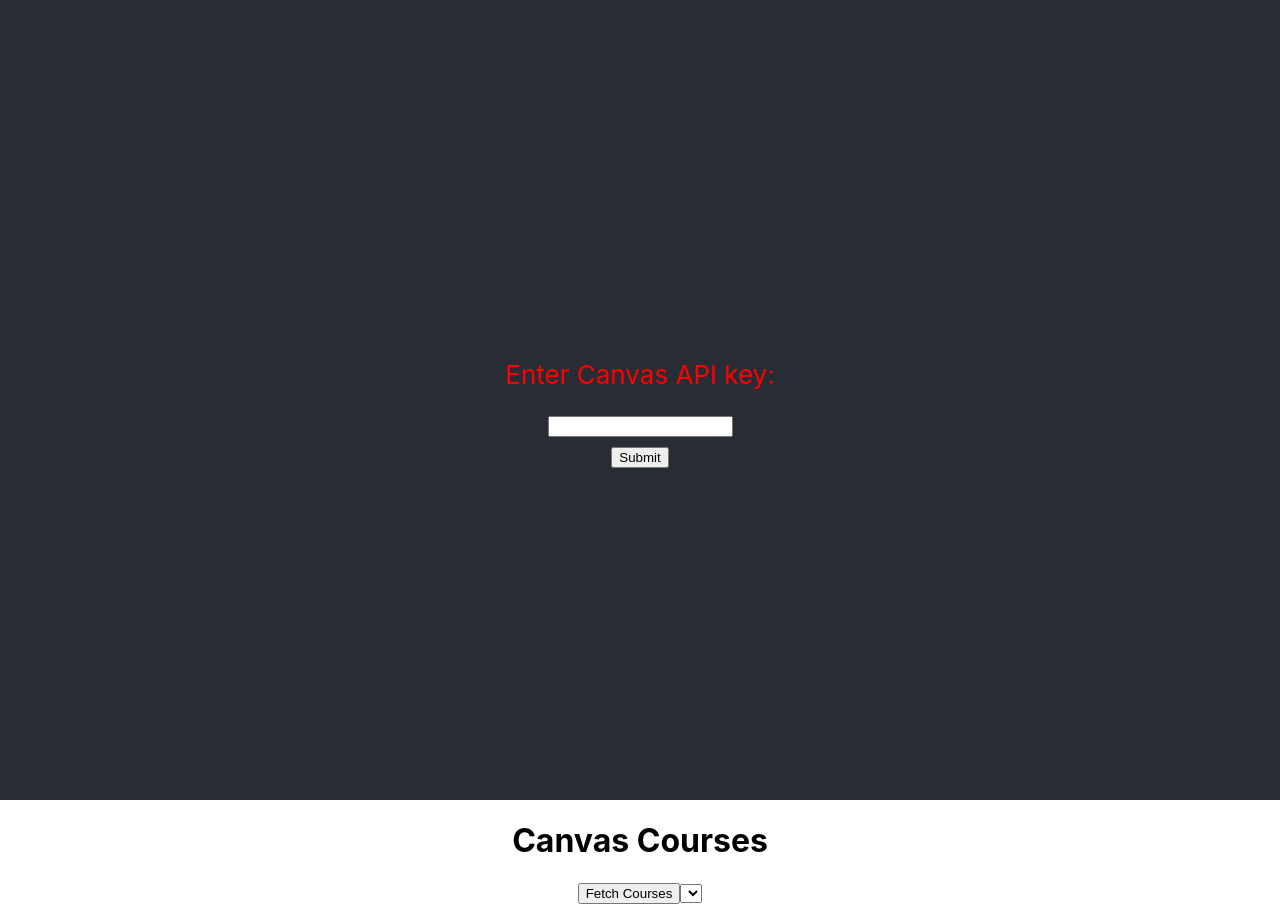
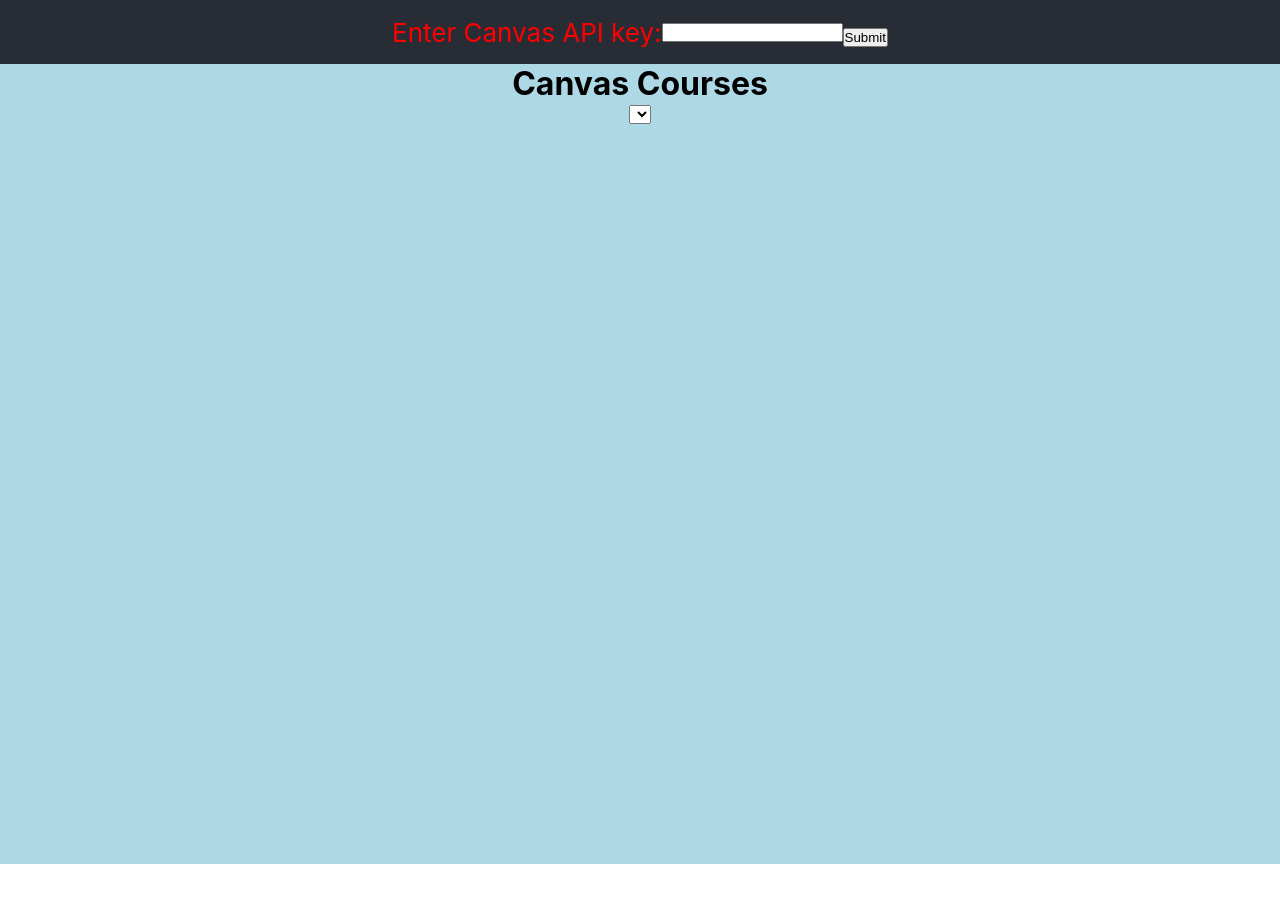
Before and after one commit to MaximilianMeiler/ShellHacks2023, a React (Create React App) app: page / in a window 1280 px wide. After the commit the page ends 864 px from the top, so only its background shows below. Built offline with nearby package versions, Linux system fonts and the light colour scheme.

Commit message:
Course chooser, css editing

```diff
--- a/src/App.css
+++ b/src/App.css
@@ -1,13 +1,19 @@
+* {
+  margin: 0;
+  padding: 0;
+}
+
+
 .App {
   text-align: center;
 }
 
 
-.App-header {
+.AppHeader {
   background-color: #282c34;
-  min-height: 100vh;
+  min-height: 8vh;
   display: flex;
-  flex-direction: column;
+  flex-direction: row;
   align-items: center;
   justify-content: center;
   font-size: calc(10px + 2vmin);
@@ -22,3 +28,8 @@
 .submitKeyButton {
     margin-top: 10px;
 }
+
+.canvasDisplay {
+    background-color: lightblue;
+    height: 100vh;
+}
--- a/src/App.js
+++ b/src/App.js
@@ -12,11 +12,35 @@
     setKey(document.getElementById("keyField").value);
     localStorage.setItem("key", document.getElementById("keyField").value)
     document.getElementById("keyField").value = "";
+    window.scrollTo(0,window.innerHeight * 1/100)   // this is an offense against god
+    setTimeout(() => {
+      window.scrollTo(0,window.innerHeight * 2/100)
+      setTimeout(() => {
+        window.scrollTo(0,window.innerHeight * 3/100)
+        setTimeout(() => {
+          window.scrollTo(0,window.innerHeight * 4/100)
+          setTimeout(() => {
+            window.scrollTo(0,window.innerHeight * 5/100)
+            setTimeout(() => {
+              window.scrollTo(0,window.innerHeight * 6/100)
+              setTimeout(() => {
+                window.scrollTo(0,window.innerHeight * 7/100)
+                setTimeout(() => {
+                  window.scrollTo(0,window.innerHeight * 8/100)
+                }, 5)
+              }, 4)
+            }, 3)
+          }, 2)
+        }, 3)
+      }, 4)
+    }, 5)
+
+    fetchCourses();
   }
 
   const [courses, setCourses] = useState([]);
   const [loading, setLoading] = useState(false);
-  const [courseId, setCourseId] = useState(-1);
+  const [courseId, setCourseId] = useState();
 
   const fetchCourses = async () => {
     setLoading(true);
@@ -33,8 +57,8 @@
   };
 
   return (
-    <div className="App">
-      <header className="App-header">
+    <div className="App" id="App">
+      <header className="AppHeader">
         <p className="keyText">
           Enter Canvas API key:
         </p>
@@ -44,11 +68,11 @@
       </header>
 
 
-      <div>
+      <div className="canvasDisplay">
         <h1>Canvas Courses</h1>
-        <button onClick={fetchCourses}>
+        {/* <button onClick={fetchCourses}>
           Fetch Courses
-        </button>
+        </button> */}
 
         {loading ? <p>Loading...</p> : <></>}
 
@@ -58,15 +82,14 @@
           ))}
         </select>
 
-
+        {courseId >= 0 ?
         <ul>
-          {courses.map((course, index) => (
-            <li key={index}>
-            {course.name}
-            <div dangerouslySetInnerHTML={{ __html: course.syllabus_body || 'No syllabus available' }} />
-            </li>
-          ))}
+          <li key={courseId}>
+          {courses[courseId].name}
+          <div dangerouslySetInnerHTML={{ __html: courses[courseId].syllabus_body || 'No syllabus available' }} />
+          </li>
         </ul>
+        : <></>}
       </div>
     </div>
   );
```
Also changed, not shown: 1 other file (tests, documents, lock files or other folders).
